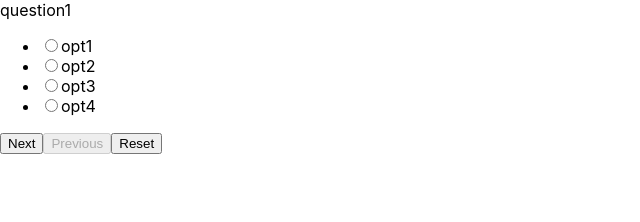
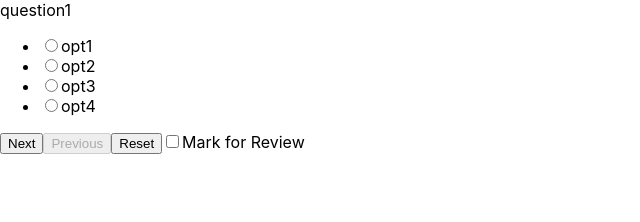
Before and after one commit to vaiditya/TestPortal, a React (Create React App) app: page / in a window 1280 px wide. Shown: the top 222 px of the page, without its empty margins (0-640 px from the left). Built offline with nearby package versions, Linux system fonts and the light colour scheme.

Commit message:
mark for review functionality added

```diff
--- a/src/web/components/QuestionPalette/index.js
+++ b/src/web/components/QuestionPalette/index.js
@@ -6,7 +6,9 @@ class QuestionPalette extends Component {
             super(props);
                 this.state ={
                     currentSelection:99,
-                    reset:false
+                    reset:false,
+                    markForReview:false,
+                    localReviewFlag:false //required to initiate local review toggling
                 };
             }
 
@@ -17,17 +19,31 @@ class QuestionPalette extends Component {
         })
     }
     onNext = () => {
-      this.props.onNext( this.state.currentSelection );
+
+      // send marked status from state only when local state's review toggling(localReviewFlag) is enabled
+      // else send incoming review status back again
+      const finalReview = this.state.localReviewFlag ? this.state.markForReview : this.props.questionSchema.review;
+
+      //reset the values for next rendered question
+      this.props.onNext( this.state.currentSelection , finalReview );
         this.setState({
             currentSelection:99,
-            reset:false
+            reset:false,
+            localReviewFlag:false
         });
     }
     onPrevious = () => {
-      this.props.onPrevious( this.state.currentSelection );
+
+       // send marked status from state only when local state's review toggling(localReviewFlag) is enabled
+      // else send incoming review status back again
+      const finalReview = this.state.localReviewFlag ? this.state.markForReview : this.props.questionSchema.review;
+
+      //reset the values for next rendered question
+      this.props.onPrevious( this.state.currentSelection , finalReview );
         this.setState({
             currentSelection:99,
-            reset:false
+            reset:false,
+            localReviewFlag:false
         });
     }
     onReset = () => {
@@ -36,11 +52,18 @@ class QuestionPalette extends Component {
             reset:true
         });
     }
+    onMarkForReview = ( event ) => {
 
+      //enabling local review toggling and toggling review flag
+      this.setState({
+          localReviewFlag:true,
+          markForReview: event.target.checked
+      });
+  }
 
       render(){
 
-        const { questionSchema, clearResponse } = this.props;
+        const { questionSchema } = this.props;
         return(
           <div>
               {questionSchema.question}
@@ -48,6 +71,8 @@ class QuestionPalette extends Component {
               {questionSchema.options.map( (element,index) => {
                   return (
                         <li key={index}>
+                            {/* Consisting response (in checked field) through props initially and then
+                              through state when changes happens */}
                             <input id={index} type="radio" onChange={this.toggleOption} checked={
                               this.state.currentSelection === 99 ? ( this.state.reset ? false : element.marked) :
                               this.state.currentSelection === index
@@ -56,32 +81,16 @@ class QuestionPalette extends Component {
                         );
               })}
               </ul>
-            {/* <ul>
-                <li>{questionContent.question}</li>
-                <label>
-                  <input id='1' type="radio" onChange={this.handleOptChange} checked={this.state.checked==='1'}/>
-                  {questionContent.option1}
-                </label>
-                <label>
-                  <input id='2' type="radio"  onChange={this.handleOptChange} checked={this.state.checked==='2'}/>
-                                {questionContent.option2}
-                </label>
-                <label>
-                  <input id='3' type="radio" onChange={this.handleOptChange} checked={this.state.checked==='3'} />
-                  {questionContent.option3}
-                </label>
-                <label>
-                  <input id='4' type="radio" onChange={this.handleOptChange} checked={this.state.checked==='4'} />
-                  {questionContent.option4}
-                </label>
-                <input id={id} type="checkbox" onChange={this.handleReview} checked={questionContent.review}/>Mark for review
-                <input id={id} type="button"  value="Reset" onClick={this.handleReset} />
-           </ul> */}
+
                 <div>
                     <input type="button" value="Next" disabled={this.props.disableNext} onClick={this.onNext}/>
                     <input type="button" value="Previous" disabled={this.props.disablePrevious} onClick={this.onPrevious}/>
                     <input type="button" value="Reset" onClick={this.onReset}/>
-
+                    {/* Consisting response (in checked field) through props initially and then
+                        through state through loacalreviewflag and markforreview flag */}
+                    <input type="checkbox" checked={this.state.localReviewFlag ?
+                      this.state.markForReview : this.props.questionSchema.review
+                      } onChange={this.onMarkForReview}/>Mark for Review
                 </div>
 
           </div>
--- a/src/web/containers/QuestionContent/index.js
+++ b/src/web/containers/QuestionContent/index.js
@@ -19,26 +19,37 @@ class QuestionContent extends Component {
 				disablePrevious:true
 			})
 		}
-    onNext = ( selectedOption ) => {
-			console.log(selectedOption)
+
+    onNext = ( selectedOption , reviewFlag ) => {
+		//check if response is currently given
 		if ( selectedOption !== 99 ) {
+
+			//check if response was not given previously
 			if ( !this.props.questions[this.state.currentQuestionId].response ) {
 				this.props.questions[this.state.currentQuestionId].options[selectedOption].marked=true;
 				this.props.questions[this.state.currentQuestionId].response=true;
-			} else {
+			}
+
+			//check if response was given previously and now has been changed
+			else {
 				const index = this.props.questions[this.state.currentQuestionId].options.findIndex( element => element.marked );
 				this.props.questions[this.state.currentQuestionId].options[index].marked=false;
 				this.props.questions[this.state.currentQuestionId].options[selectedOption].marked=true;
 				this.props.questions[this.state.currentQuestionId].response=true;
 			}
-		} else {
+		}
+
+		//check if response is not currently given
+		else {
 			this.props.questions[this.state.currentQuestionId].response=false;
 			this.props.questions[this.state.currentQuestionId].options=
 			this.props.questions[this.state.currentQuestionId].options.map( element => {
 				return { ...element , marked:false }
 			});
 		}
-		console.log(this.props.questions[this.state.currentQuestionId].response)
+
+		//update review status
+		this.props.questions[this.state.currentQuestionId].review=reviewFlag;
 
 		//Switch to next Question
 		if( this.state.currentQuestionId + 1 < this.props.questions.length )
@@ -57,25 +68,37 @@ class QuestionContent extends Component {
 
     }
 
-    onPrevious= ( selectedOption ) => {
+    onPrevious= ( selectedOption , reviewFlag ) => {
 
+		//check if response is currently given
 		if ( selectedOption !== 99 ) {
+
+			//check if response was not given previously
 			if ( !this.props.questions[this.state.currentQuestionId].response ) {
 				this.props.questions[this.state.currentQuestionId].options[selectedOption].marked=true;
 				this.props.questions[this.state.currentQuestionId].response=true;
-			} else {
+			}
+
+			//check if response was given previously and now has been changed
+			else {
 				const index = this.props.questions[this.state.currentQuestionId].options.find( element => element.marked );
 				this.props.questions[this.state.currentQuestionId].options[index].marked=false;
 				this.props.questions[this.state.currentQuestionId].options[selectedOption].marked=true;
 				this.props.questions[this.state.currentQuestionId].response=true;
 			}
-		} else {
+		}
+
+		//check if response is not currently given
+		else {
 			this.props.questions[this.state.currentQuestionId].response=false;
 			this.props.questions[this.state.currentQuestionId].options=
 			this.props.questions[this.state.currentQuestionId].options.map( element => {
 				return {...element , marked:false }
 			});
 		}
+
+		//update review status
+		this.props.questions[this.state.currentQuestionId].review=reviewFlag;
 
 		//Switch to previous question
 		if ( this.state.currentQuestionId - 1 >= 0)
@@ -105,7 +128,7 @@ class QuestionContent extends Component {
 								disableNext={disableNext}
 								onPrevious={this.onPrevious}
 								disablePrevious={disablePrevious}
-								clearResponse={true}
+
 				/>
           </div>
         );
```
